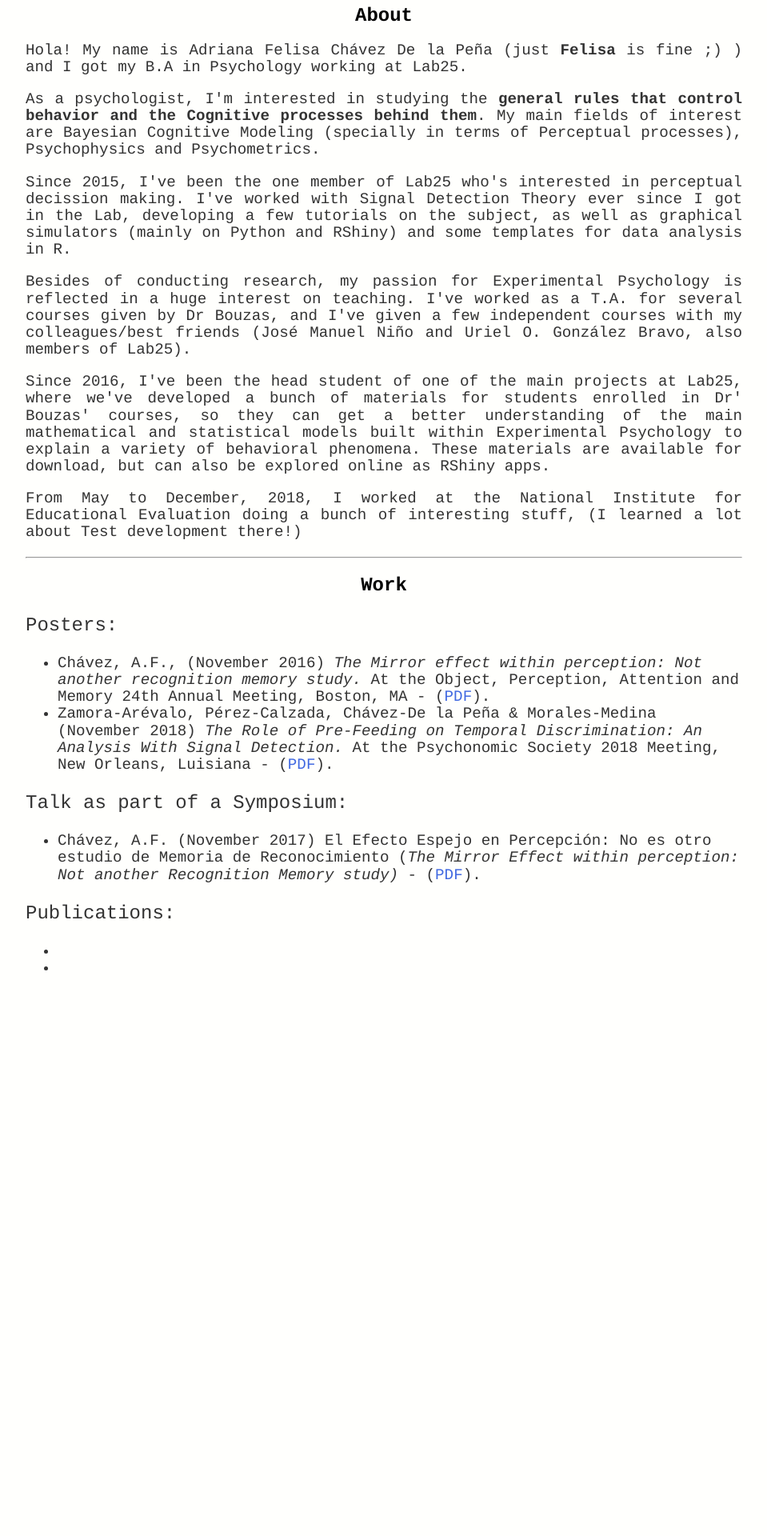
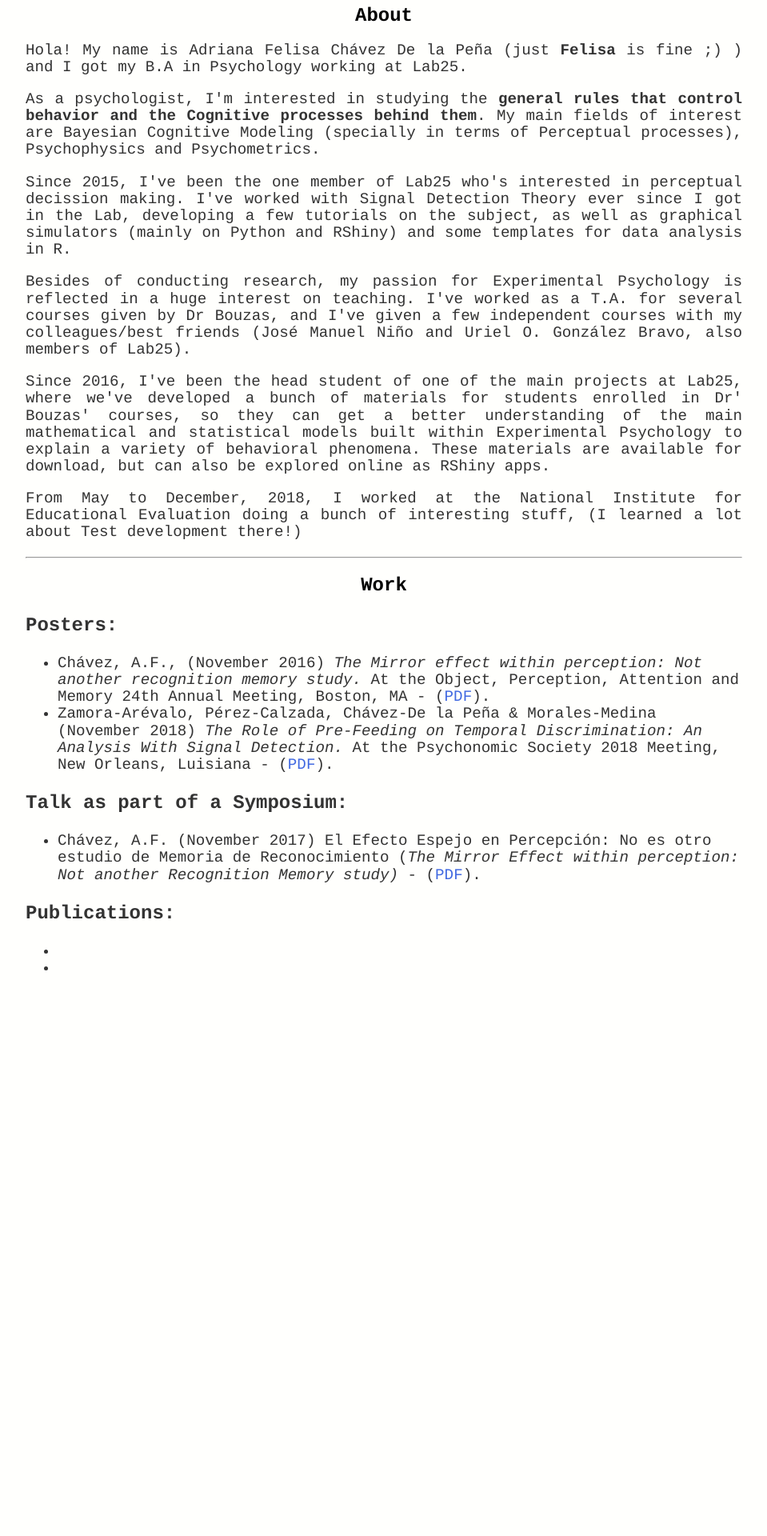
Before and after one commit to BouzasLab25/bouzaslab25.github.io, a Jekyll site: the page built from people/felisa.html, in a window 1280 px wide. Shown: the part 909-2829 px from the top of the page at 80% size, without its empty margins (160-1119 px from the left). Built offline with Jekyll 4.4.1, drawn with Linux system fonts in a browser that asks for light colours.

Commit message:
Update felisa.html

```diff
--- a/people/felisa.html
+++ b/people/felisa.html
@@ -41,16 +41,16 @@ title: Lab25 Felisa
 <hr>
  <h2>Work</h2>
 
-<p style="text-align:justify">Posters:</p>
+<p style="text-align:justify"><b>Posters:</b></p>
 	<ul>
 	<li class='ho' > Chávez, A.F., (November 2016) <i> The Mirror effect within perception: Not another recognition memory study.</i> At the Object, Perception, Attention and Memory 24th Annual Meeting, Boston, MA - (<a class='link' href="/documents/poster_felisa_2016.pdf" target="_blank">PDF</a>). </li>
 	<li class='ho' > Zamora-Arévalo, Pérez-Calzada, Chávez-De la Peña & Morales-Medina (November 2018) <i>The Role of Pre-Feeding on Temporal Discrimination: An Analysis With Signal Detection.</i> At the Psychonomic Society 2018 Meeting, New Orleans, Luisiana - (<a class='link' href="/presentations/PsychonomicsNov2018_Zam.pdf" target="_blank">PDF</a>). </li>
 	</ul>
-<p style="text-align:justify">Talk as part of a Symposium:</p>
+<p style="text-align:justify"><b>Talk as part of a Symposium:</b></p>
 	<ul>
 	<li class='ho' >Chávez, A.F. (November 2017) El Efecto Espejo en Percepción: No es otro estudio de Memoria de Reconocimiento (<i>The Mirror Effect within perception: Not another Recognition Memory study)</i> - (<a class='link' href="/presentations/SINCAVI_Felisa.pdf" target="_blank">PDF</a>). </li>
  	</ul>
-<p style="text-align:justify">Publications:</p>
+<p style="text-align:justify"><b>Publications:</b></p>
 	<ul>
 	<li class='ho' ></li>
 	<li class='ho' ></li>
```
